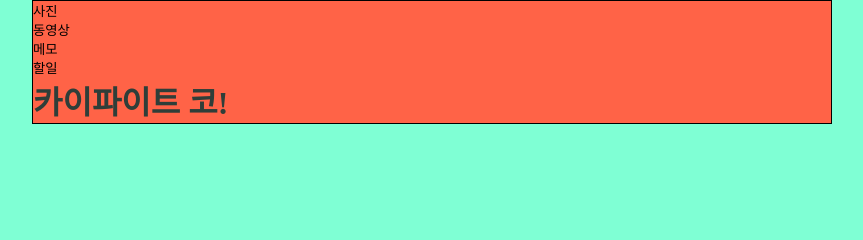
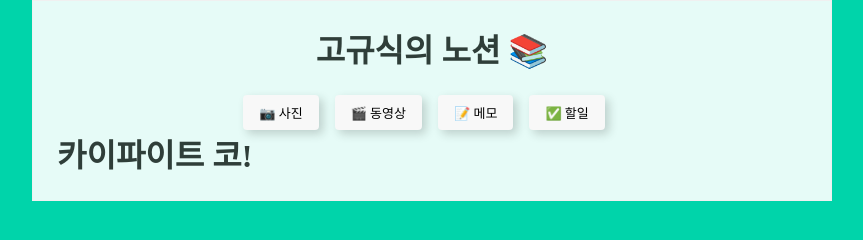
Before and after one commit to kokyusik91/pure-typescript-notion, a plain HTML site: page index.html in a window 1280 px wide. Shown: the whole page, without its empty margins (208-1071 px from the left). Drawn offline with Linux system fonts and the light colour scheme; a web font is replaced by a local one.

Commit message:
🚧 publishing

```diff
--- a/index.html
+++ b/index.html
@@ -11,12 +11,12 @@
 <body id='body-container'>
   <main id='main-container'>
     <header>
-    <h1 class='visually-hidden'>노션 헤더</h1>
-    <ul>
-      <li><button>사진</button></li>
-      <li><button>동영상</button></li>
-      <li><button>메모</button></li>
-      <li><button>할일</button></li>
+    <h1 id='main-title'>고규식의 노션 📚</h1>
+    <ul class='main-button-list'>
+      <li class='main-button'><button>📷  사진</button></li>
+      <li class='main-button'><button>🎬  동영상</button></li>
+      <li class='main-button'><button>📝  메모</button></li>
+      <li class='main-button'><button>✅  할일</button></li>
     </ul>
   </header>
   <section></section>
--- /dev/null
+++ b/styles/constant.css
@@ -0,0 +1,14 @@
+:root {
+  --color-success: #2f3e39;
+  --color-title: #797979;
+  --color-main-green: #00d4aa;
+  --color-orangeRed: #fe6a6a;
+  --color-border: #f0f0f0;
+  --color-sub-green: #e6fbf7;
+  --color-table-inner: #f8f8f8;
+  --color-light-text: #ababab;
+
+  --basic-padding: 16px;
+  --basic-margin: 16px;
+  --basic-margin-bottom: 32px;
+}
--- a/styles/layout.css
+++ b/styles/layout.css
@@ -1,11 +1,38 @@
+@import './constant.css';
+
 #body-container {
   width: 100%;
   max-width: 800px;
   margin: 0 auto;
-  background-color: aquamarine;
+  background-color: var(--color-main-green);
 }
 
 #main-container {
-  background-color: tomato;
-  border: 1px solid black;
+  padding: 24px;
+  background-color: var(--color-sub-green);
+  border: 1px solid var(--color-border);
 }
+
+#main-container #main-title {
+  text-align: center;
+  margin-bottom: 24px;
+}
+
+#main-container .main-button-list {
+  display: flex;
+  justify-content: center;
+}
+
+#main-container .main-button-list .main-button {
+  padding: 8px 16px;
+  margin-right: 16px;
+  background-color: var(--color-table-inner);
+  border-radius: 4px;
+  box-shadow: 4px 4px 10px rgba(30, 38, 35, 0.2);
+}
+
+.main-button > button {
+  width: 100%;
+  font-size: 13px;
+  font-weight: 500;
+}
```
